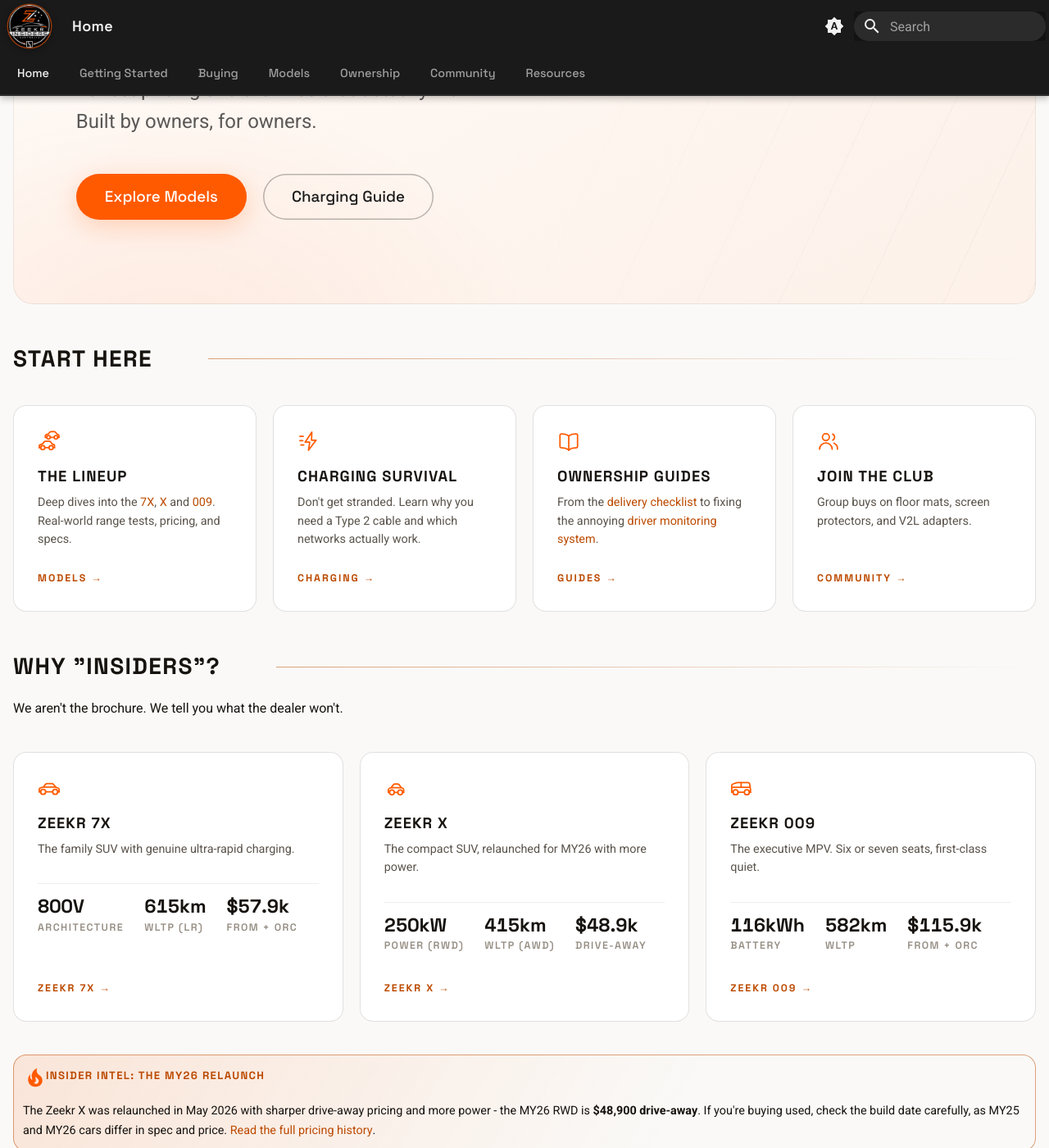
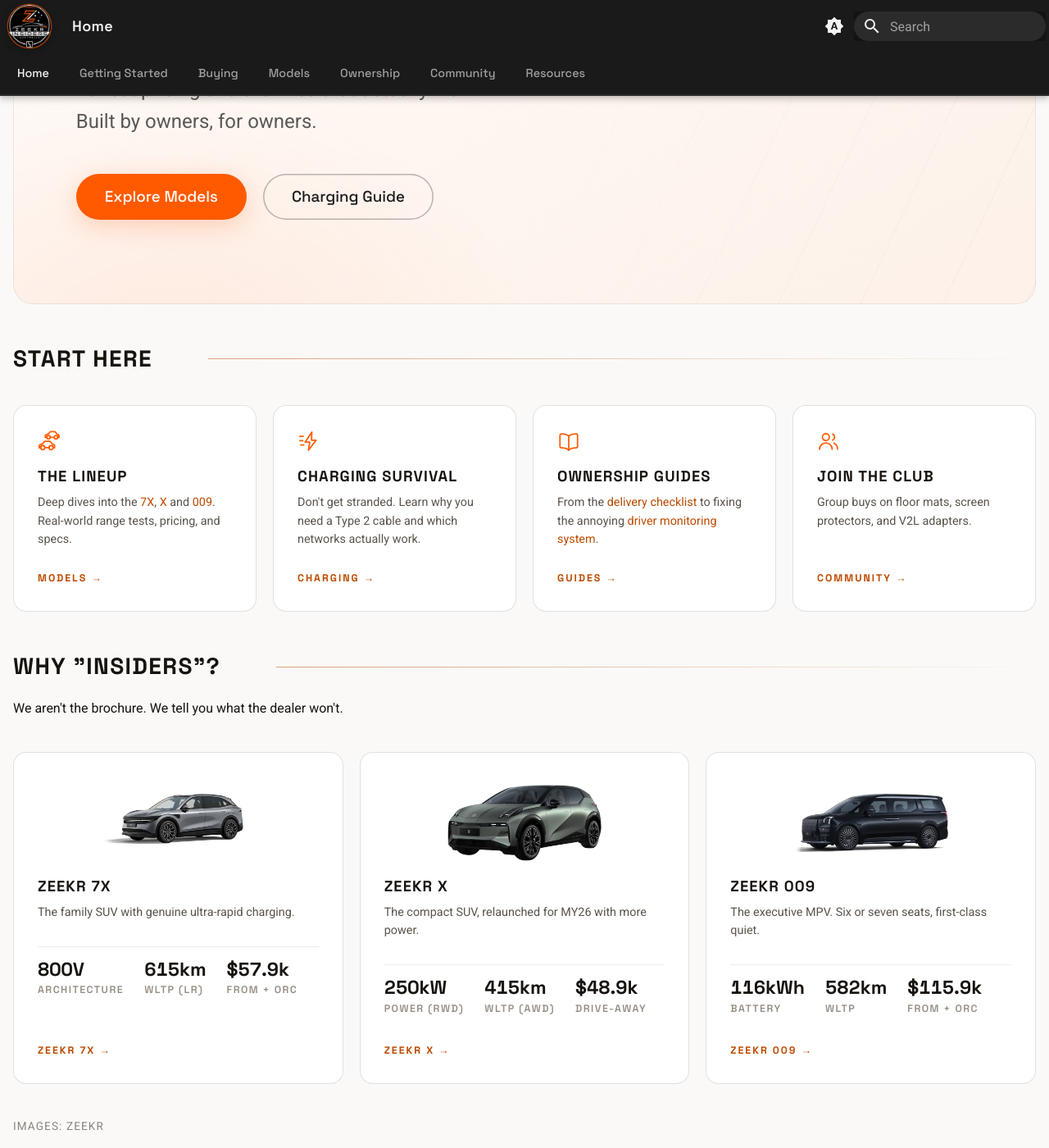
Before and after one commit to zeekr-insiders/wiki, an MkDocs documentation site: the page built from content/index.md, in a window 1280 px wide and 1400 px high, scrolled down 376 px. Shown: the whole window at 82% size. Built offline with MkDocs 1.6.1 and Material for MkDocs 9.7.7, drawn with Linux system fonts in a browser that asks for light colours.

Commit message:
show the real cars on the homepage glance cards and use the body silhouettes on the model chooser

```diff
--- a/content/index.md
+++ b/content/index.md
@@ -50,8 +50,8 @@ hide:
 We aren't the brochure. We tell you what the dealer won't.
 
 <div class="card-grid">
-    <div class="z-card model-glance">
-        <img src="assets/icons/icon-body-suv.svg" class="zi-icon zi-icon--card" alt="">
+    <div class="z-card model-glance model-card">
+        <img src="assets/images/models/zeekr-7x.webp" class="model-photo model-photo--sm" alt="Zeekr 7X" loading="lazy">
         <h3>Zeekr 7X</h3>
         <p>The family SUV with genuine ultra-rapid charging.</p>
         <div class="glance-stats">
@@ -61,8 +61,8 @@ We aren't the brochure. We tell you what the dealer won't.
         </div>
         <a class="go" href="models/7x/overview/">Zeekr 7X</a>
     </div>
-    <div class="z-card model-glance">
-        <img src="assets/icons/icon-body-compact.svg" class="zi-icon zi-icon--card" alt="">
+    <div class="z-card model-glance model-card">
+        <img src="assets/images/models/zeekr-x.webp" class="model-photo model-photo--sm" alt="Zeekr X" loading="lazy">
         <h3>Zeekr X</h3>
         <p>The compact SUV, relaunched for MY26 with more power.</p>
         <div class="glance-stats">
@@ -72,8 +72,8 @@ We aren't the brochure. We tell you what the dealer won't.
         </div>
         <a class="go" href="models/x/overview/">Zeekr X</a>
     </div>
-    <div class="z-card model-glance">
-        <img src="assets/icons/icon-body-mpv.svg" class="zi-icon zi-icon--card" alt="">
+    <div class="z-card model-glance model-card">
+        <img src="assets/images/models/zeekr-009.webp" class="model-photo model-photo--sm" alt="Zeekr 009" loading="lazy">
         <h3>Zeekr 009</h3>
         <p>The executive MPV. Six or seven seats, first-class quiet.</p>
         <div class="glance-stats">
@@ -85,5 +85,7 @@ We aren't the brochure. We tell you what the dealer won't.
     </div>
 </div>
 
+<p class="image-credit">Images: Zeekr</p>
+
 !!! tip "Insider Intel: The MY26 Relaunch"
     The Zeekr X was relaunched in May 2026 with sharper drive-away pricing and more power - the MY26 RWD is **$48,900 drive-away**. If you're buying used, check the build date carefully, as MY25 and MY26 cars differ in spec and price. [Read the full pricing history](models/x/2025/pricing.md).
--- a/content/stylesheets/zeekr.css
+++ b/content/stylesheets/zeekr.css
@@ -663,6 +663,12 @@ body {
     height: auto;
     margin: 0 auto 1rem;
     transition: transform var(--transition-base);
+}
+
+.md-typeset .z-card .model-photo--sm,
+.z-card .model-photo--sm {
+    max-width: 200px;
+    margin-bottom: 0.5rem;
 }
 
 /* Dark bodywork on a dark card needs a stage to sit on */
```
Also changed, not shown: content/getting-started/choosing-model.md (+3 -3 lines).
